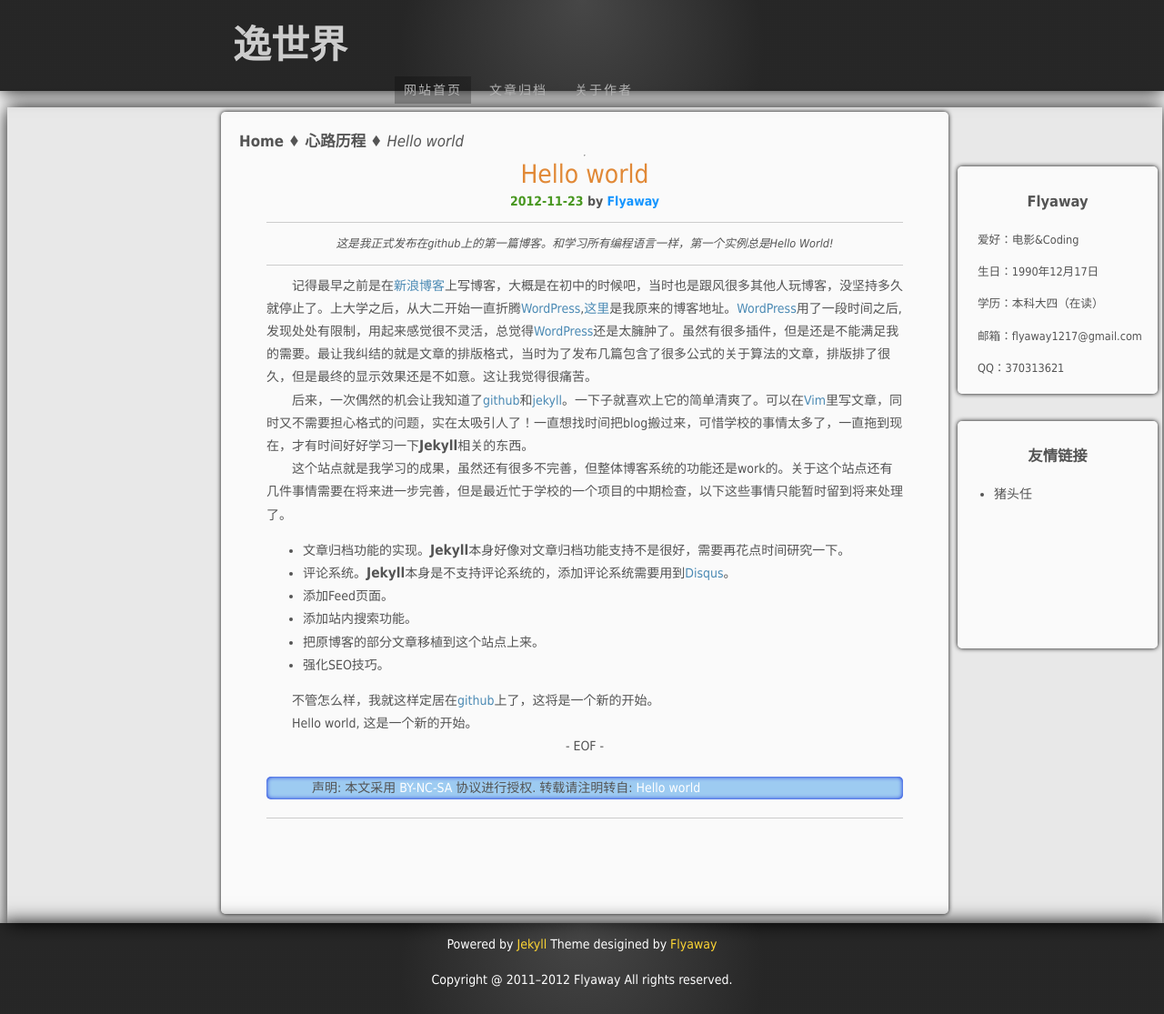
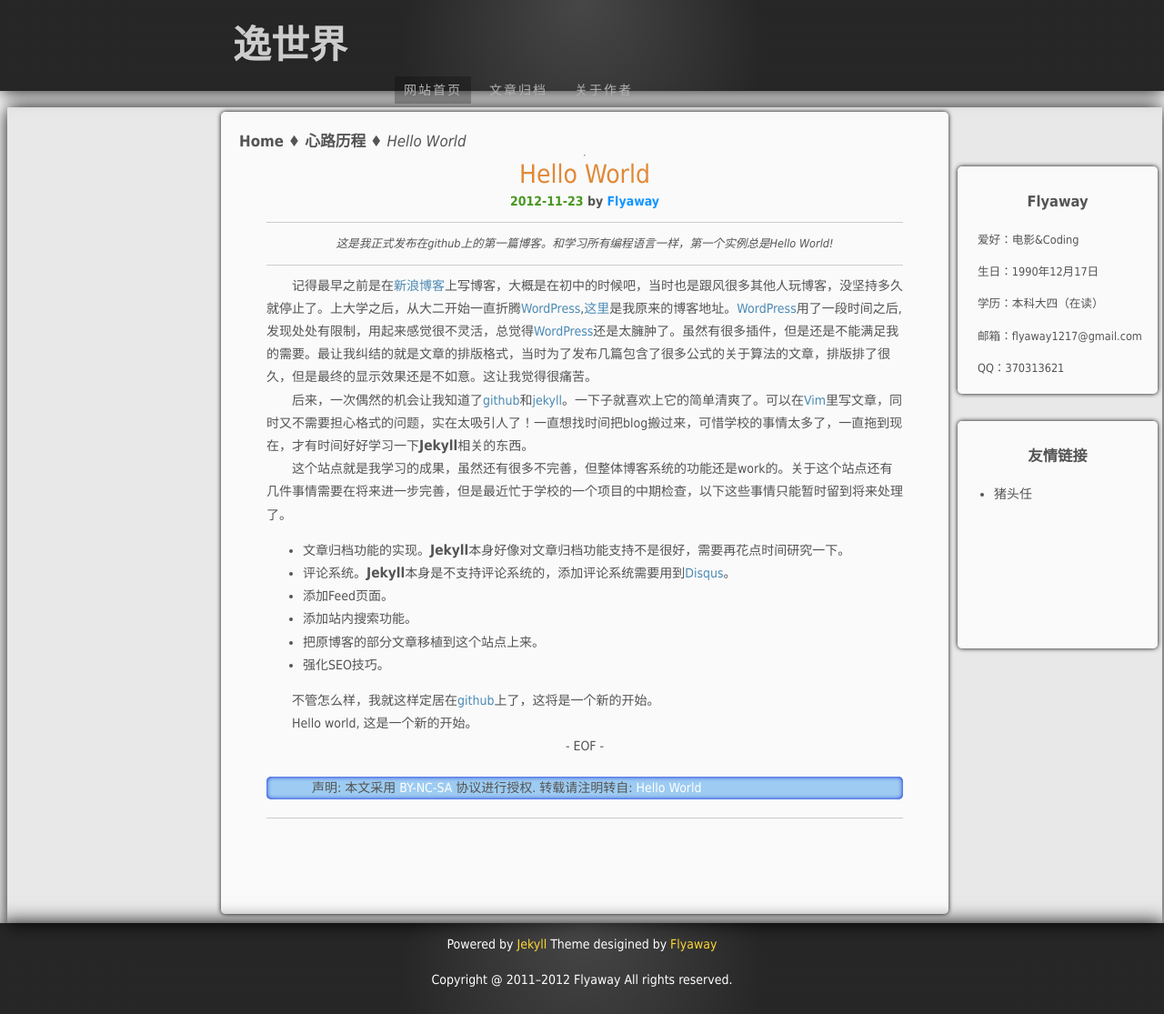
Before and after one commit to flyaway1217/flyaway1217.github.com, a Jekyll site: the page built from _posts/2012-11-23-hello-world.md, in a window 1280 px wide. Shown: the whole page at 91% size. Built offline with Jekyll 4.4.1, drawn with Linux system fonts in a browser that asks for light colours.

```diff
--- a/_posts/2012-11-23-hello-world.md
+++ b/_posts/2012-11-23-hello-world.md
@@ -1,6 +1,6 @@
 ---
 layout: post
-title: Hello world
+title: Hello World
 description: 这是我正式发布在github上的第一篇博客。和学习所有编程语言一样，第一个实例总是Hello World!
 keywords: GitHub,Jekyll,HelloWorld,WordPress
 category: 心路历程
```
